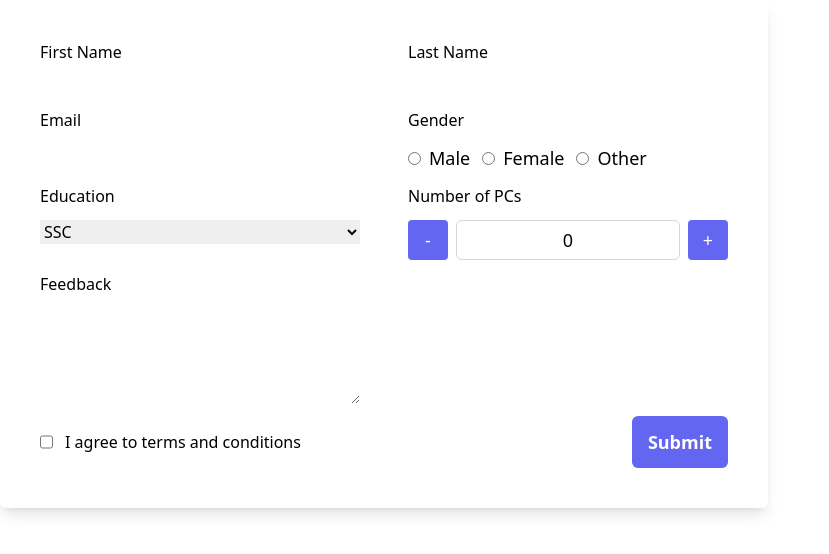
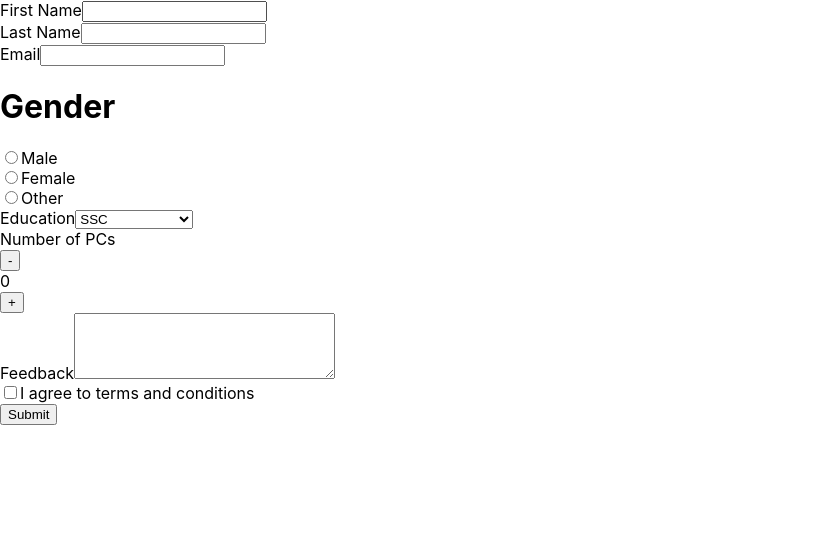
Before and after one commit to Fahimmuntasir1/Redux-Practice, a React (Create React App) app in the folder learn-redux/: page / in a window 1280 px wide. Shown: the top 554 px of the page, without its empty margins (0-829 px from the left). Built offline with nearby package versions, Linux system fonts and the light colour scheme.

Commit message:
something updeted

```diff
--- a/learn-redux/package.json
+++ b/learn-redux/package.json
@@ -37,7 +37,6 @@
   },
   "devDependencies": {
     "autoprefixer": "^10.4.13",
-    "postcss": "^8.4.19",
-    "tailwindcss": "^3.2.4"
+    "postcss": "^8.4.19"
   }
 }
--- a/learn-redux/postcss.config.js
+++ /dev/null
@@ -1,6 +0,0 @@
-module.exports = {
-  plugins: {
-    tailwindcss: {},
-    autoprefixer: {},
-  },
-}
--- a/learn-redux/src/index.css
+++ b/learn-redux/src/index.css
@@ -1,3 +1,13 @@
-@tailwind base;
-@tailwind components;
-@tailwind utilities;
+body {
+    margin: 0;
+    font-family: -apple-system, BlinkMacSystemFont, 'Segoe UI', 'Roboto', 'Oxygen',
+      'Ubuntu', 'Cantarell', 'Fira Sans', 'Droid Sans', 'Helvetica Neue',
+      sans-serif;
+    -webkit-font-smoothing: antialiased;
+    -moz-osx-font-smoothing: grayscale;
+  }
+
+  code {
+    font-family: source-code-pro, Menlo, Monaco, Consolas, 'Courier New',
+      monospace;
+  }
--- a/learn-redux/tailwind.config.js
+++ /dev/null
@@ -1,8 +0,0 @@
-/** @type {import('tailwindcss').Config} */
-module.exports = {
-  content: ["./src/**/*.{js,jsx,ts,tsx}"],
-  theme: {
-    extend: {},
-  },
-  plugins: [],
-};
```
Also changed, not shown: 1 other file (tests, documents, lock files or other folders).
